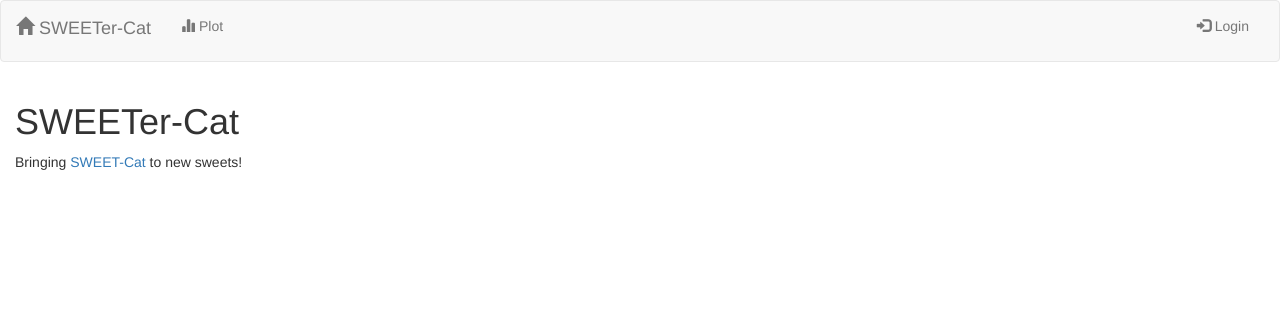
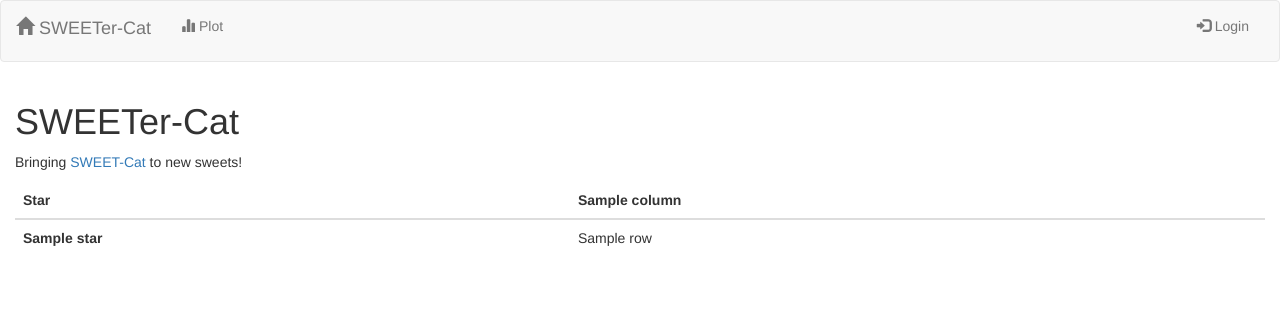
Before and after one commit to DanielAndreasen/SWEETer-Cat, a Flask app: template sweetercat/templates/main.html in a window 1280 px wide. Shown: the top 322 px of the page. Run offline with Flask 2, Linux system fonts and the light colour scheme; the template is opened without the code that fills it: most values are stand-ins (such as "Sample title", 1, 10 or a date in 2020); parts of the project's set-up code (start-up, migrations or seed data) failed here and were passed over; some libraries are stand-ins or nearby versions.

Commit message:
Added table on front page

```diff
--- a/sweetercat/app.py
+++ b/sweetercat/app.py
@@ -16,12 +16,6 @@ colors = {
     'Purple': '#9467bd',
 }
 
-def getitem(obj, item, default):
-    if item not in obj:
-        return default
-    else:
-        return obj[item]
-
 
 def readSC():
     names = ['Star', 'HD', 'RA', 'dec', 'Vmag', 'Vmagerr', 'par', 'parerr', 'source',
@@ -37,17 +31,20 @@ def readSC():
 # Setup Flask
 app = Flask(__name__)
 app.config['SECRET_KEY'] = 'cniuo324fny7w98r4m8374ty893724hf8'
+df, columns = readSC()
 
 
 @app.route('/')
 def homepage():
-    return render_template('main.html')
+    dfs = df.sort_values('updated', ascending=False)[:50]
+    columns = dfs.columns
+    dfs = dfs.loc[:, columns]
+    dfs = dfs.to_dict('records')
+    return render_template('main.html', rows=dfs, columns=columns[1:])
 
 
 @app.route("/plot/", methods=['GET', 'POST'])
 def plot():
-    # Read SC
-    df, columns = readSC()
     if request.method == 'POST':  # Something is being submitted
         color = request.form['color']
         x = request.form['x']
--- a/sweetercat/templates/main.html
+++ b/sweetercat/templates/main.html
@@ -7,4 +7,25 @@
   <p>Bringing <a href="https://www.astro.up.pt/resources/sweet-cat/">SWEET-Cat</a> to new sweets!</p>
 
 
+  <table class="table table-hover table-responsive">
+    <thead>
+      <tr>
+        <th>Star</th>
+        {% for column in columns %}
+          <th>{{ column }}</th>
+        {% endfor %}
+      </tr>
+    </thead>
+    <tbody>
+      {% for row in rows %}
+      <tr>
+        <th scope="row">{{ row['Star'] }}</th>
+        {% for column in columns %}
+          <td>{{row[column]}}</td>
+        {% endfor %}
+      </tr>
+      {% endfor %}
+    </tbody>
+  </table>
+
 {% endblock %}
```
